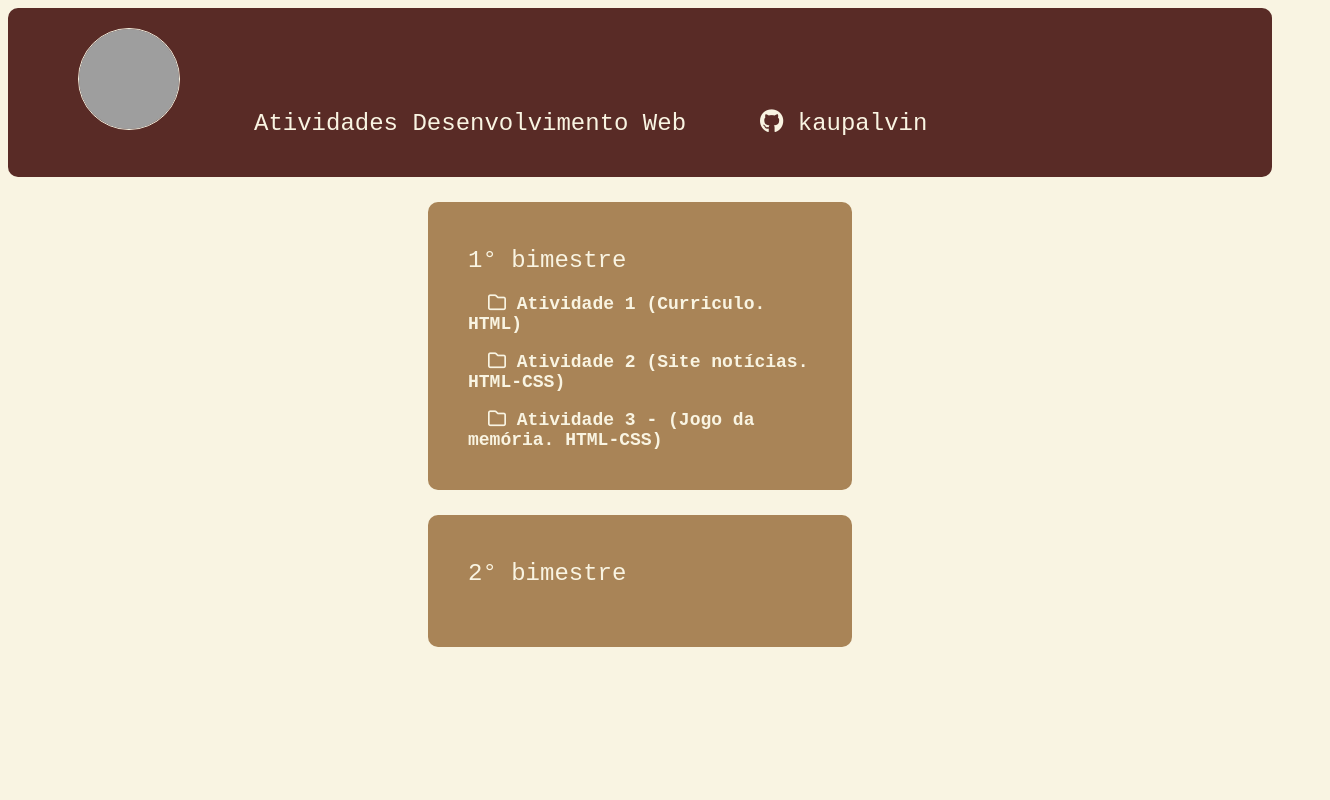
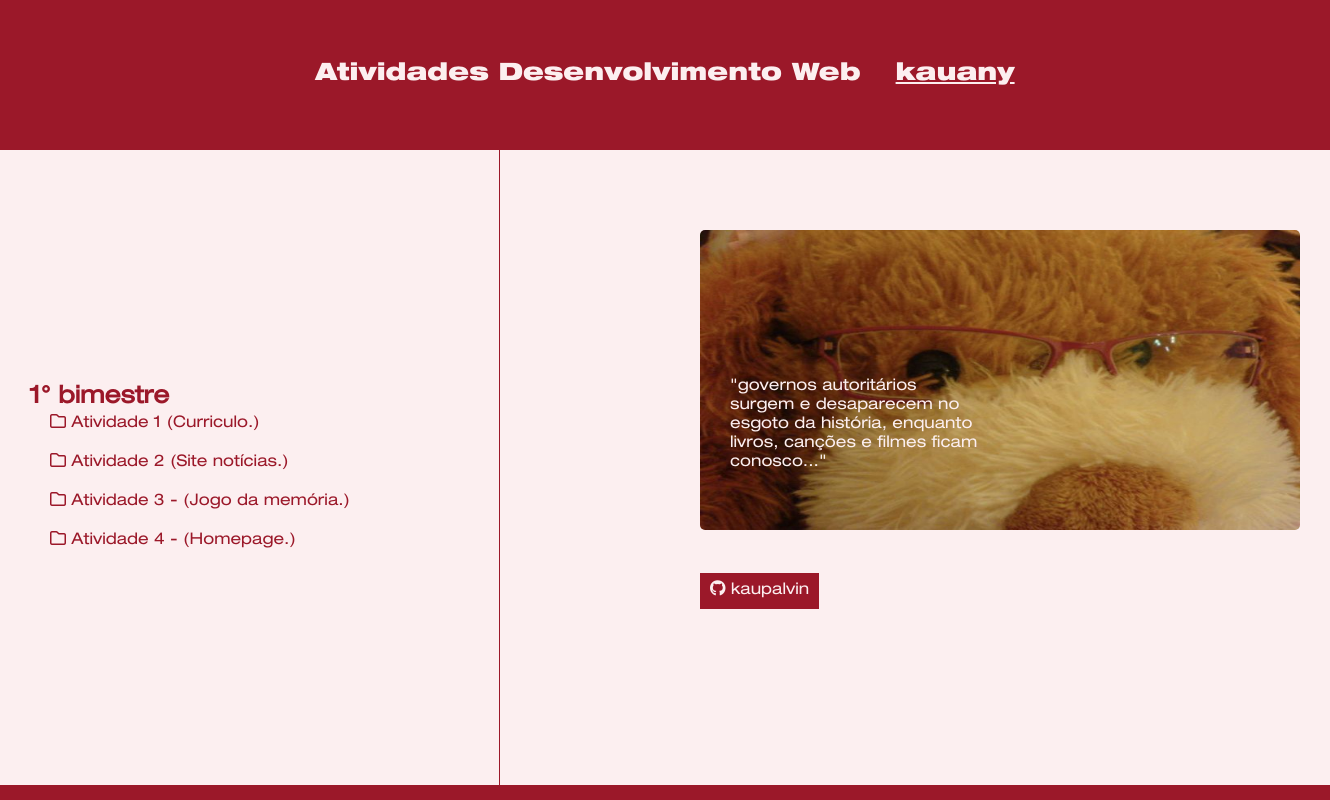
Before and after one commit to kaupalvin/kaupalvin.github.io, a plain HTML site: page index.html in a window 1280 px wide. Shown: the whole page, 1330 px wide, since content can reach past the window. Drawn offline with Linux system fonts and the light colour scheme; grey boxes are pictures that could not be loaded.

Commit message:
commit nao final

```diff
--- /dev/null
+++ b/atv4/styles.css
@@ -0,0 +1,52 @@
+body{
+    background-color: #f9f4e2;
+}
+
+.menu{
+    background-color: #592b26;
+    padding: 20px;
+    border-radius: 10px;
+}
+
+.font{
+    font-family: 'Courier New', Courier, monospace;
+    font-size: x-large;
+    color: #f9f4e2;
+    font-weight: normal;
+    cursor: default;
+}
+
+.box{
+    display: inline-block;
+    padding-left: 50px;
+    padding-right: 20px;
+}
+
+.sec{
+    background-color: #a98457;
+    padding: 25px 40px 40px 40px;
+    border-radius: 10px;
+    margin-top: 25px;
+    margin-left: 420px;
+    margin-right: 420px;
+}
+
+img{
+    border-radius: 50%;
+    width: 100px;
+    height: 100px;
+    border:#f9f4e2 solid 1px;
+}
+
+a:link, a:visited {
+    color: #f9f4e2;
+    text-decoration: none;
+}
+
+a:hover {
+    color: #bec789;
+}
+
+a:active{
+    color: #a85d5b;
+}
--- a/index.html
+++ b/index.html
@@ -5,48 +5,52 @@
     <meta name="viewport" content="width=device-width, initial-scale=1.0">
     <link rel="stylesheet" href="styles.css">
     <link rel="stylesheet" href="https://cdnjs.cloudflare.com/ajax/libs/font-awesome/6.5.1/css/all.min.css">
-    <link rel="icon" href="Cat & Computer.jpeg" type="image/png" style="border-radius: 50%;">
-    <title>Home - Kau Atividades</title>
+    <link rel="icon" href="img/raposita.png" type="image/png">
+    <title>Home | Kau Atividades</title>
 </head>
 <body>
     <header>
-        <nav class="menu">
-            <div class="box">
-                <img src="https://i.pinimg.com/736x/4c/d5/4b/4cd54b6e9ec9340e7c3ccb9b7a7252e6.jpg"
-                alt="Gato laranja usando o computador">
-            </div>
-            <div class="box">
-                <h1 class="font">Atividades Desenvolvimento Web</h1>
-            </div>
-            <div class="box">
-                <a class="font" href="https://github.com/kaupalvin" target="_blank">
-                    <i class="fab fa-github"></i>
-                    kaupalvin
-                </a>
-            </div>
-        </nav>
+        <h1 class="font2">Atividades Desenvolvimento Web</h1>
+        <h2 class="font2"><u>kauany</u></h2>
     </header>
-    <section>
-        <div class="sec">
-            <h2 class="font">1° bimestre</h2>
-            <a class="font" style="font-size: large; padding: 20px; font-weight: 550;" href="atv1/index.html" target="_blank">
+    <menu></menu>
+    <nav class="hide">
+        <div>
+            <h2 class="font1" style="color: #9b1829;">1° bimestre</h2>
+            <a class="font1" style="padding: 20px; font-weight: 550;" href="atv1/index.html" target="_blank">
                 <i class="fa-regular fa-folder"></i>
-                Atividade 1 (Curriculo. HTML)
+                Atividade 1 (Curriculo.)
             </a>
             <br><br>
-            <a class="font" style="font-size: large; padding: 20px; font-weight: 550;" href="atv2/index.html" target="_blank">
+            <a class="font1" style="padding: 20px; font-weight: 550;" href="atv2/index.html" target="_blank">
                 <i class="fa-regular fa-folder"></i>
-                Atividade 2 (Site notícias. HTML-CSS)
+                Atividade 2 (Site notícias.)
             </a>
             <br><br>
-            <a class="font" style="font-size: large; padding: 20px; font-weight: 550;" href="atv3/index.html" target="_blank">
+            <a class="font1" style="padding: 20px; font-weight: 550;" href="atv3/index.html" target="_blank">
                 <i class="fa-regular fa-folder"></i>
-                Atividade 3 - (Jogo da memória. HTML-CSS)
+                Atividade 3 - (Jogo da memória.)
+            </a>
+            <br><br>
+            <a class="font1" style="padding: 20px; font-weight: 550;" href="atv4/index.html" target="_blank">
+                <i class="fa-regular fa-folder"></i>
+                Atividade 4 - (Homepage.)
             </a>
         </div>
-        <div class="sec">
-            <h2 class="font">2° bimestre</h2>
+    </nav>
+    <main>
+        <div style="display: flex; align-items: center;">
+            <img src="img/bichito.png"
+            alt="Dois hamsters no computador">
+            <p class="text">"governos autoritários surgem e desaparecem no esgoto da história, enquanto livros, canções e filmes ficam conosco..."</p>
         </div>
-    </section>
+        <div>
+            <a class="font1" style="color:#fceff0; background-color: #9b1829; padding: 10px;" onmouseover="this.style.opacity = '0.9';" onmouseout="this.style.opacity = '1';" href="https://github.com/kaupalvin" target="_blank">
+                <i class="fab fa-github"></i>
+                kaupalvin
+            </a>
+        </div>
+    </main>
+    <footer></footer>
 </body>
 </html>
--- a/styles.css
+++ b/styles.css
@@ -1,51 +1,134 @@
-body{
-    background-color: #f9f4e2;
+body {
+    background-color: #fceff0;
+    display: grid;
+    min-height: 100vh;
+    grid-template-rows: 150px 1fr 15px;
+    grid-template-columns: 500px 1fr ;
+    grid-template-areas:
+    'topo topo'
+    'menu conteudo'
+    'rodape rodape';
 }
 
-.menu{
-    background-color: #592b26;
-    padding: 20px;
-    border-radius: 10px;
+* {
+    margin: 0;
+    padding: 0;
 }
 
-.font{
-    font-family: 'Courier New', Courier, monospace;
-    font-size: x-large;
-    color: #f9f4e2;
-    font-weight: normal;
+header {
+    grid-area: topo;
+    background-color: #9b1829;
+    display: flex;
+    align-items: center;
+    justify-content: center;
+    gap: 35px;
 }
 
-.box{
-    display: inline-block;
-    padding-left: 50px;
-    padding-right: 20px;
+nav {
+    grid-area: menu;
+    background-color: #fceff0;
+    border-right: #9b1829 solid 1px;
+    display: flex;
+    align-items: center;
 }
 
-.sec{
-    background-color: #a98457;
-    padding: 25px 40px 40px 40px;
-    border-radius: 10px;
-    margin-top: 25px;
-    margin-left: 420px;
-    margin-right: 420px;
+div{
+    padding: 20px;
+    margin: 10px;
+}
+
+main {
+    grid-area: conteudo;
+    background-color: #fceff0;
+    display: inline-block;
+    margin-top: 50px;
+    margin-left: 170px;
+    flex-direction: column;
+    gap: 20px;
+    align-items: flex-start;
+}
+
+footer {
+    grid-area: rodape;
+    background-color: #9b1829;
+}
+
+.hide { }
+
+@media screen and (max-width: 800px) {
+    .hide {
+        display: none;
+    }
+    body {
+        grid-template-columns: 1fr;
+        grid-template-areas:
+        'topo'
+        'conteudo';
+    }
+    main{
+        align-items: center;
+        margin: auto;
+        max-width: 450px;
+        width: 100%;
+    }
+    header{
+        padding: 5px;
+    }
+    font2{
+        font-size: smaller;
+    }
+}
+
+@font-face {
+    font-family: 'helveti93';
+    src: url('fonts/Helvetica\ Neue\ LT\ Std\ 93\ Black\ Extended.otf') format('truetype');
+}
+
+@font-face {
+    font-family: 'helveti53';
+    src: url('fonts/Helvetica\ Neue\ LT\ Std\ 53\ Extended.otf') format('truetype');
+}
+
+.font1{
+    font-family: "helveti53", sans-serif;
+    color: #fceff0;
+    cursor: default;
+}
+
+.font2{
+    font-family: "helveti93", sans-serif;
+    font-weight: 600;
+    font-size: x-large;
+    color: #fceff0;
+    cursor: default;
 }
 
 img{
-    border-radius: 50%;
-    width: 100px;
-    height: 100px;
-    border:#f9f4e2 solid 1px;
+    width: 600px;
+    height: 300px;
+    border-radius: 5px;
 }
 
-a:link, a:visited {
-    color: #f9f4e2;
+.text{
+    position: absolute;
+    font-family: "helveti53", sans-serif;
+    color:#fceff0;
+    z-index: 5;
+    padding: 30px;
+    padding-top: 120px;
+    padding-right: 300px;
+}
+
+a:link, a:visited{
+    color: #9b1829;
     text-decoration: none;
 }
 
 a:hover {
-    color: #bec789;
+    color: #9b1829bf;
+    cursor: pointer;
 }
 
 a:active{
-    color: #a85d5b;
+    color: #9b182955;
 }
```
Also changed, not shown: atv4/index.html (added, +36 -0 lines), atv4/Cat & Computer.jpeg (renamed from Cat & Computer.jpeg), fonts/Helvetica Neue LT Std 53 Extended.otf (added), fonts/Helvetica Neue LT Std 93 Black Extended.otf (added), img/bichito.png (added), img/raposita.png (added).
